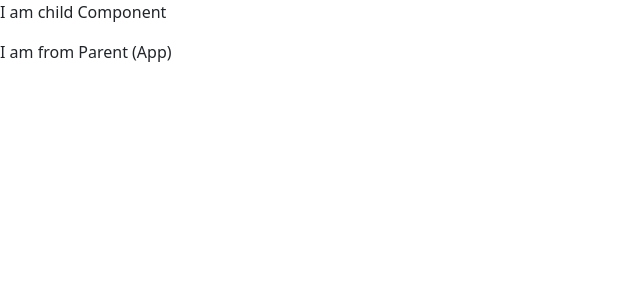
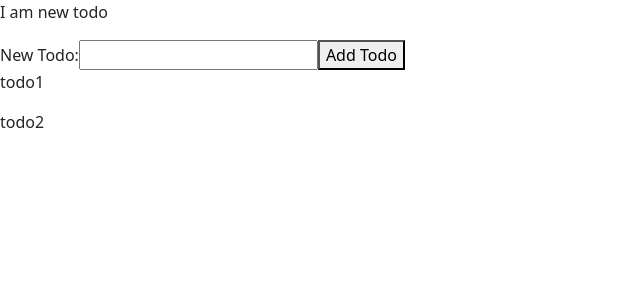
Before and after one commit to webfaisalbd/react-basics-ai, a React (Create React App) app: page / in a window 1280 px wide. Shown: the top 300 px of the page, without its empty margins (0-640 px from the left). Built offline with nearby package versions, Linux system fonts and the light colour scheme.

Commit message:
make todo using child to parent lifting

```diff
--- a/src/App.js
+++ b/src/App.js
@@ -1,19 +1,12 @@
 import React from 'react'
-import Child from './stateLifting/Child';
+import Home from './stateLifting/Home'
 
 const App = () => {
-
-  const data = "I am from Parent (App)";
-
-  const handleChildData = (childData) => {
-    console.log(childData)
-  }
-
   return (
     <>
-        <Child data={data} onChildData={handleChildData} />
+      <Home />
     </>
   )
 }
 
-export default App;
+export default App
--- a/src/stateLifting/Child.js
+++ b/src/stateLifting/Child.js
@@ -1,17 +1,15 @@
 import React from 'react'
 
-const Child = (props) => {
+const Child = ({data, onHandleChild}) => {
+    const childData = "I am from child data";
 
-const data = "I am from child component(Child)";
+    onHandleChild(childData);
 
-props.onChildData(data);
-
-  return (
-    <div>
-        <p>I am child Component</p>
-        <p>{props.data}</p>
-    </div>
-  )
+    return (
+        <div>
+            <p>I am Child: {data}</p>
+        </div>
+    )
 }
 
-export default Child
+export default Child;
--- /dev/null
+++ b/src/stateLifting/Home.js
@@ -0,0 +1,24 @@
+import React, { useState } from 'react'
+
+import Todos from './Todos';
+import NewTodo from './NewTodo';
+
+const demoTodos = ["todo1", "todo2"];
+
+const Home = () => {
+
+    const [todo, setTodo] = useState(demoTodos);
+
+    const handleTodo = (newTodo) => {
+        setTodo([...todo, newTodo]);
+    }
+
+    return (
+        <>
+            <NewTodo onHandleTodo={handleTodo}  />
+            <Todos todos={todo} />
+        </>
+    )
+}
+
+export default Home
--- /dev/null
+++ b/src/stateLifting/NewTodo.js
@@ -0,0 +1,31 @@
+import React, { useState } from 'react'
+
+const NewTodo = (props) => {
+
+    const [todo, setTodo] = useState('');
+
+    const handleInputChange = (e) => {
+        setTodo(e.target.value);
+    }
+
+    const handleSubmit = (e) => {
+        e.preventDefault();
+        // console.log(todo);
+
+        props.onHandleTodo(todo);
+    }
+
+    return (
+        <>
+            <p>I am new todo</p>
+            <form onSubmit={handleSubmit}>
+                <label htmlFor="todo">New Todo:  </label>
+                <input type="text" name="todo" id="todo"
+                onChange={handleInputChange} value={todo} />
+                <button>Add Todo</button>
+            </form>
+        </>
+    )
+}
+
+export default NewTodo
--- /dev/null
+++ b/src/stateLifting/Todo.js
@@ -0,0 +1,11 @@
+import React from 'react'
+
+const Todo = (props) => {
+  return (
+    <>
+        <p>{props.todo}</p>
+    </>
+  )
+}
+
+export default Todo
--- /dev/null
+++ b/src/stateLifting/Todos.js
@@ -0,0 +1,16 @@
+import React from 'react'
+import Todo from './Todo'
+
+const Todos = (props) => {
+
+
+  return (
+    <div>
+        {props.todos.map((todo,index)=> (
+            <Todo todo={todo} key={index} />
+        ))}
+    </div>
+  )
+}
+
+export default Todos
```
